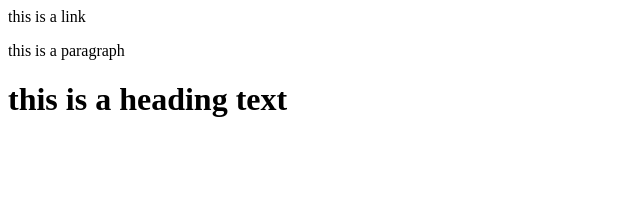
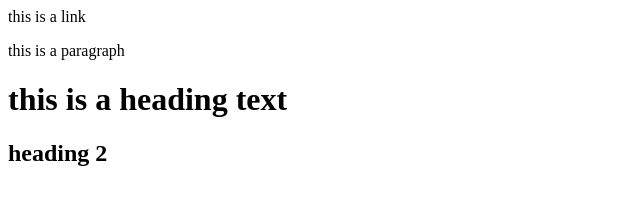
Before and after one commit to sondosabdalaal2/html_js_456, a plain HTML site: page index.html in a window 1280 px wide. Shown: the whole page, without its empty margins (0-640 px from the left). Drawn offline with Linux system fonts and the light colour scheme.

Commit message:
second commit

```diff
--- a/index.html
+++ b/index.html
@@ -10,6 +10,8 @@
     <a htef="http:\\www.google.com">this is a link</a>
     <p>this is a paragraph</p>
     <h1>this is a heading text</h1>
-    <script></script>
+    <h2>heading 2</h2>
+    <script> src="index.js"</script>
+
 </body>
 </html>
```
